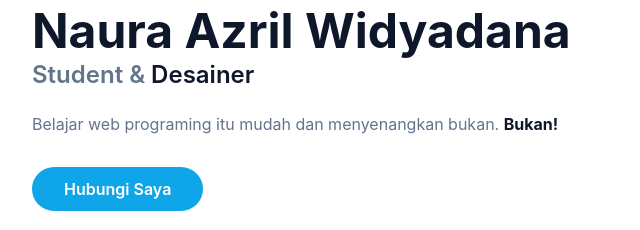
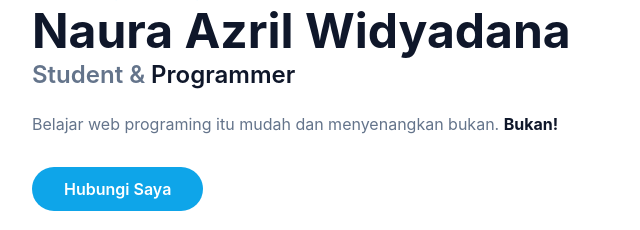
Before and after one commit to Ohazing/Landing-Page, a website: page index.html in a window 1280 px wide. Shown: the part 324-554 px from the top of the page, 0-640 px from the left. Drawn offline with Linux system fonts and the light colour scheme.

Commit message:
Update index.html

```diff
--- a/index.html
+++ b/index.html
@@ -54,7 +54,7 @@
                             class="block font-bold text-dark text-4xl mt-1 lg:text-5xl">Naura Azril
                             Widyadana</span></h1>
                     <h2 class="text-slate-500 font-semibold text-lg mb-5 mt-1 lg:text-2xl">Student & <span
-                            class="text-slate-900">Desainer</span></h2>
+                            class="text-slate-900">Programmer</span></h2>
                     <p class="text-medium text-slate-500 mb-10 leading-relaxed">Belajar web programing itu mudah dan
                         menyenangkan bukan. <span class="text-slate-900 font-bold">Bukan!</span></p>
                     <a href="#contact"
```
